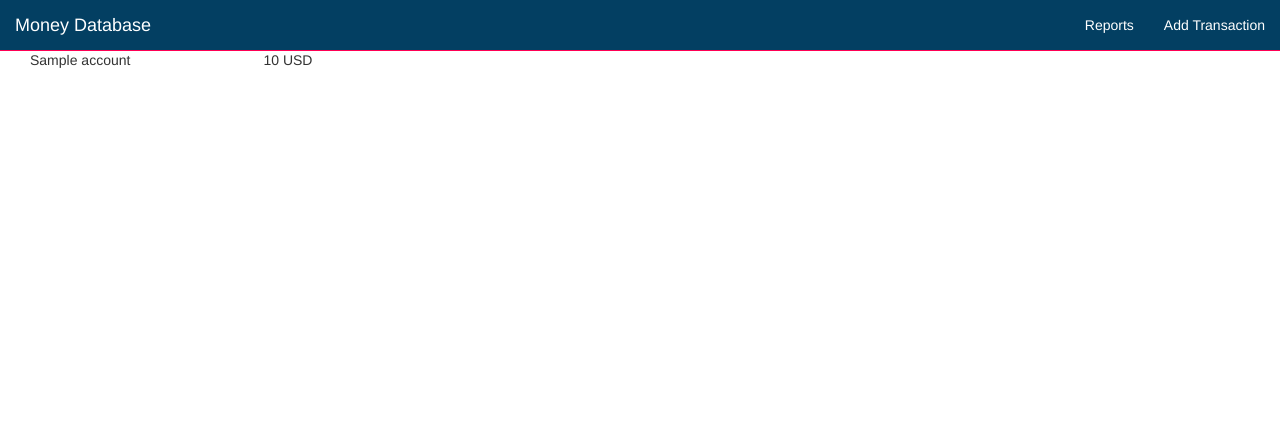
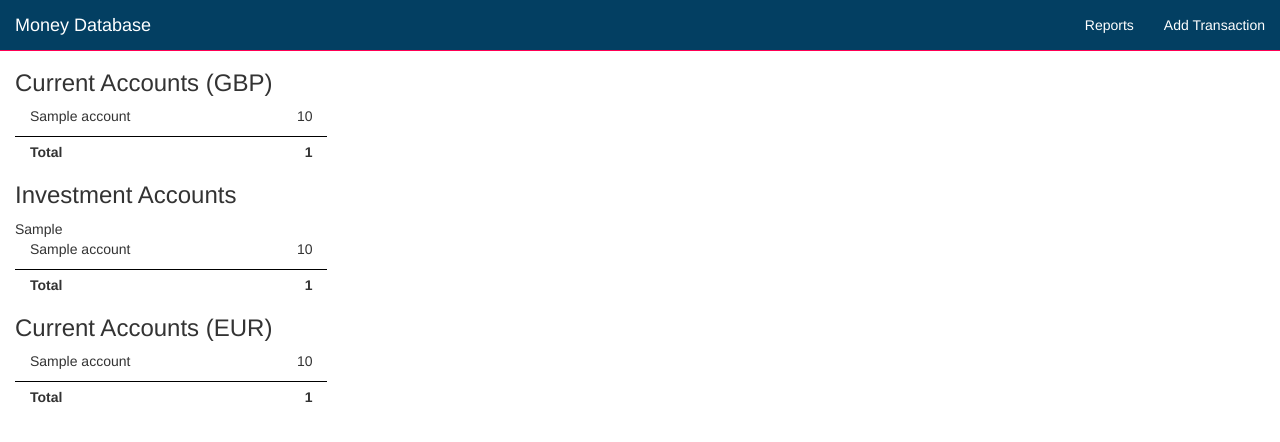
Before and after one commit to alexlittle/django-money, a Django app: template money/templates/money/home.html in a window 1280 px wide. Shown: the top 442 px of the page. Run offline with Django 3.2, Linux system fonts and the light colour scheme; the template is opened without the code that fills it: most values are stand-ins (such as "Sample title", 1, 10 or a date in 2020); some libraries are stand-ins or nearby versions.

Commit message:
finish homepage

```diff
--- a/money/templates/base.html
+++ b/money/templates/base.html
@@ -2,10 +2,8 @@
 <!DOCTYPE html>
 <html>
 <head>
-    <title>{% trans 'Photo Database' %}</title>
+    <title>{% trans 'Money Database' %}</title>
     <meta http-equiv="Content-Type" content="text/html;charset=utf-8" />
-    <META name="description" content="OppiaMobile learning"/>
-	<META name="keywords" content="oppia, oppiamobile, oppia-mobile, quiz, assessment, mobile, android, learning, video, media"/>
 	<meta charset="utf-8">
     <meta http-equiv="X-UA-Compatible" content="IE=edge">
     <meta name="viewport" content="width=device-width, initial-scale=1">
--- a/money/templates/money/home.html
+++ b/money/templates/money/home.html
@@ -2,13 +2,42 @@
 
 {% block content %}
 
-{% for b in balances %}
-        <div class="row">
+<h3>Current Accounts (GBP)</h3>
+{% for b in balances_gbp %}
+       <div class="row">
 			<div class="col-md-2">{{ b.account.name }}</div>
-			<div class="col-md-1" style="text-align:right;">{{ b.balance }} {{ b.account.currency }}</div>
+			<div class="col-md-1" style="text-align:right;">{{ b.balance }}</div>
+		</div>
+{% endfor %}
+	<div class="row" style="margin-top:10px; font-weight:bold;  ">
+			<div class="col-md-2" style="border-top: 1px solid #000; padding-top:5px">Total</div>
+			<div class="col-md-1" style="text-align:right; border-top: 1px solid #000; padding-top:5px">{{ total_gbp }}</div>
 		</div>
 
+<h3>Investment Accounts</h3>
+{{ b }}
+{% for b in balances_invest %}
+
+       <div class="row">
+			<div class="col-md-2">{{ b.account.name }}</div>
+			<div class="col-md-1" style="text-align:right;">{{ b.balance }}</div>
+		</div>
 {% endfor %}
+	<div class="row" style="margin-top:10px; font-weight:bold; ">
+			<div class="col-md-2" style="border-top: 1px solid #000; padding-top:5px">Total</div>
+			<div class="col-md-1" style="text-align:right; border-top: 1px solid #000; padding-top:5px">{{ total_invest }}</div>
+		</div>
 
+<h3>Current Accounts (EUR)</h3>
+{% for b in balances_eur %}
+       <div class="row">
+			<div class="col-md-2">{{ b.account.name }}</div>
+			<div class="col-md-1" style="text-align:right;">{{ b.balance }}</div>
+		</div>
+{% endfor %}
+	<div class="row" style="margin-top:10px; font-weight:bold;  ">
+			<div class="col-md-2" style="border-top: 1px solid #000; padding-top:5px">Total</div>
+			<div class="col-md-1" style="text-align:right; border-top: 1px solid #000; padding-top:5px">{{ total_eur }}</div>
+		</div>
 
 {% endblock %}
--- a/money/urls.py
+++ b/money/urls.py
@@ -6,4 +6,6 @@ from django.conf.urls import patterns, include, url
 urlpatterns = patterns('',
 
     url(r'^$', 'money.views.home_view', name="money_home"),
+    url(r'^account/(?P<account_id>\d+)/$', 'money.views.account_view', name="money_account"),
+
 )
```
Also changed, not shown: money/views.py (+37 -4 lines), money/templates/money/account.html (added).
